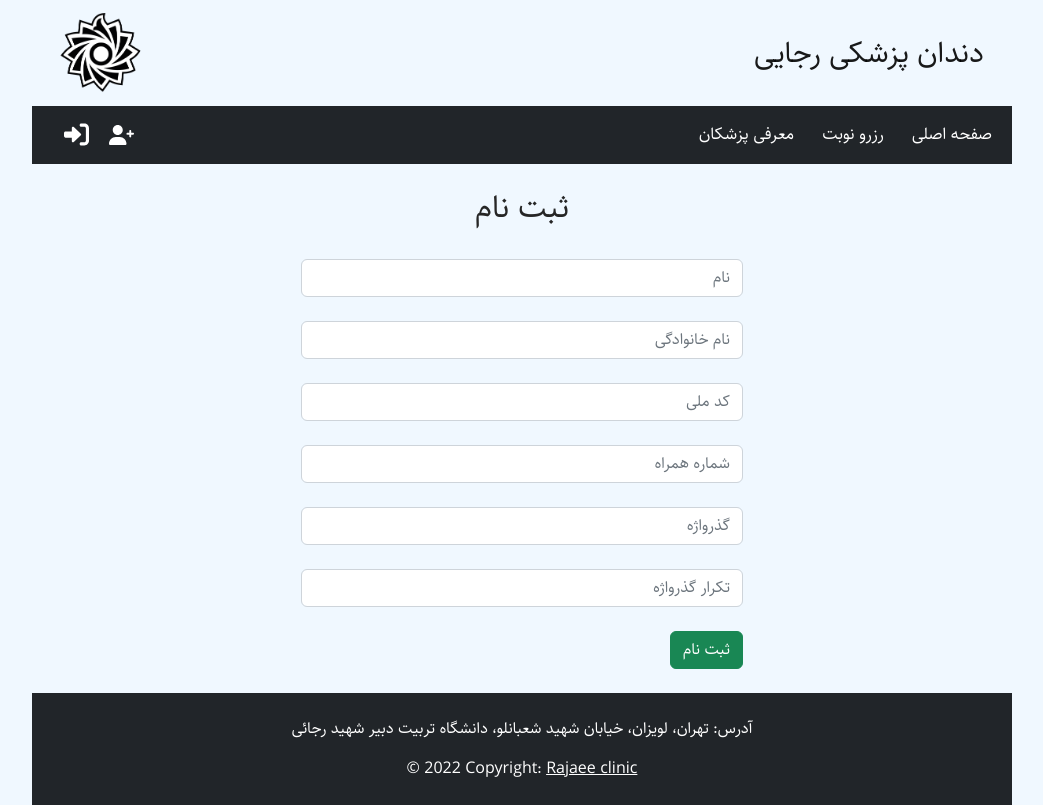
After one commit to MohammadMahdi-Akhondi/dental_project, a PHP site: page /register.php in a window 1280 px wide. The commit adds this page. Shown: the whole page, without its empty margins (118-1161 px from the left). Run offline with PHP 8.4, Linux system fonts and the light colour scheme.

Commit message:
Registration page design

```diff
--- a/css/main.css
+++ b/css/main.css
@@ -70,3 +70,10 @@ nav div div a img
     margin-top: 50px;
     margin-bottom: 50px;
 }
+
+.title
+{
+    text-align: center;
+    margin-top: 25px;
+    color: #262626;
+}
--- a/includes/header.php
+++ b/includes/header.php
@@ -2,7 +2,7 @@
 <html lang="fa">
 <head>
     <meta charset="UTF-8">
-    <title>دندانپزشکی رجایی | صفحه اصلی</title>
+    <title>دندانپزشکی رجایی</title>
 
     <!-- Bootstrap links -->
     <link href="https://cdn.jsdelivr.net/npm/bootstrap@5.2.0-beta1/dist/css/bootstrap.min.css" rel="stylesheet" integrity="sha384-0evHe/X+R7YkIZDRvuzKMRqM+OrBnVFBL6DOitfPri4tjfHxaWutUpFmBp4vmVor" crossorigin="anonymous">
@@ -32,7 +32,7 @@
     <div class="container-fluid">
         <div class="collapse navbar-collapse" id="navbarNavAltMarkup">
             <div class="navbar-nav" style="font-size: 17px">
-                <a class="nav-link active" aria-current="page" href="#">صفحه اصلی</a>
+                <a class="nav-link active" aria-current="page" href="home.php">صفحه اصلی</a>
                 <a class="nav-link active" href="#">رزرو نوبت</a>
                 <a class="nav-link active" href="#introduction">معرفی پزشکان</a>
             </div>
@@ -41,7 +41,7 @@
             <a href="#" class="nav-link">
                 <img src="icons/right-to-bracket-solid.svg" alt="login" width="25px" class="filter-white">
             </a>
-            <a href="#" class="nav-link">
+            <a href="register.php" class="nav-link">
                 <img src="icons/user-plus-solid.svg" alt="register" width="25px" class="filter-white">
             </a>
         </div>
--- /dev/null
+++ b/register.php
@@ -0,0 +1,37 @@
+<?php
+include ("includes/header.php");
+?>
+
+<h2 class="title">ثبت نام</h2>
+
+<div class="container">
+    <div class="row justify-content-center p-4">
+        <div class="col-md-6">
+            <form action="" method="post" name="register">
+                <div class="mb-4">
+                    <input type="text" class="form-control" placeholder="نام">
+                </div>
+                <div class="mb-4">
+                    <input type="text" class="form-control" placeholder="نام خانوادگی">
+                </div>
+                <div class="mb-4">
+                    <input type="text" class="form-control" placeholder="کد ملی">
+                </div>
+                <div class="mb-4">
+                    <input type="text" class="form-control" aria-describedby="emailHelp" placeholder="شماره همراه">
+                </div>
+                <div class="mb-4">
+                    <input type="password" class="form-control" placeholder="گذرواژه">
+                </div>
+                <div class="mb-4">
+                    <input type="password" class="form-control" placeholder="تکرار گذرواژه">
+                </div>
+                <button type="submit" class="btn btn-success">ثبت نام</button>
+            </form>
+        </div>
+    </div>
+</div>
+
+<?php
+include ("includes/footer.php");
+?>
```
